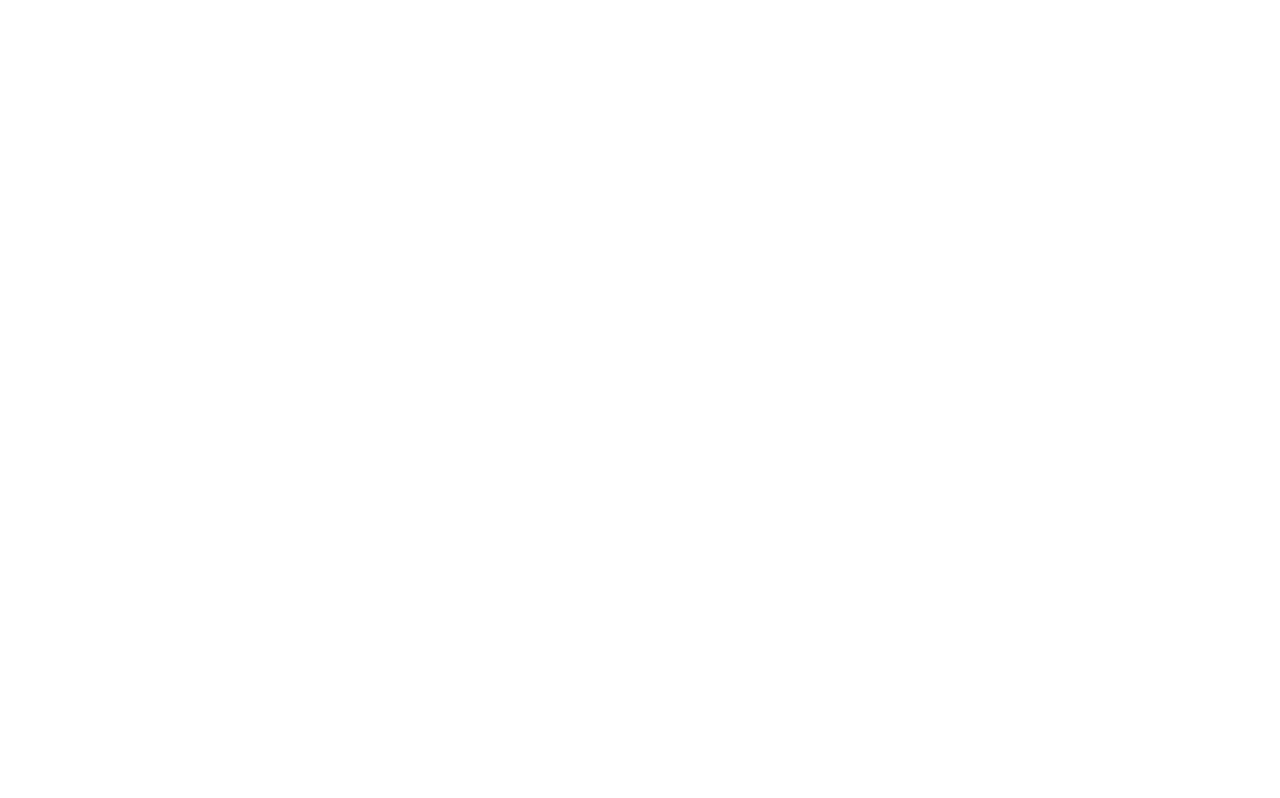
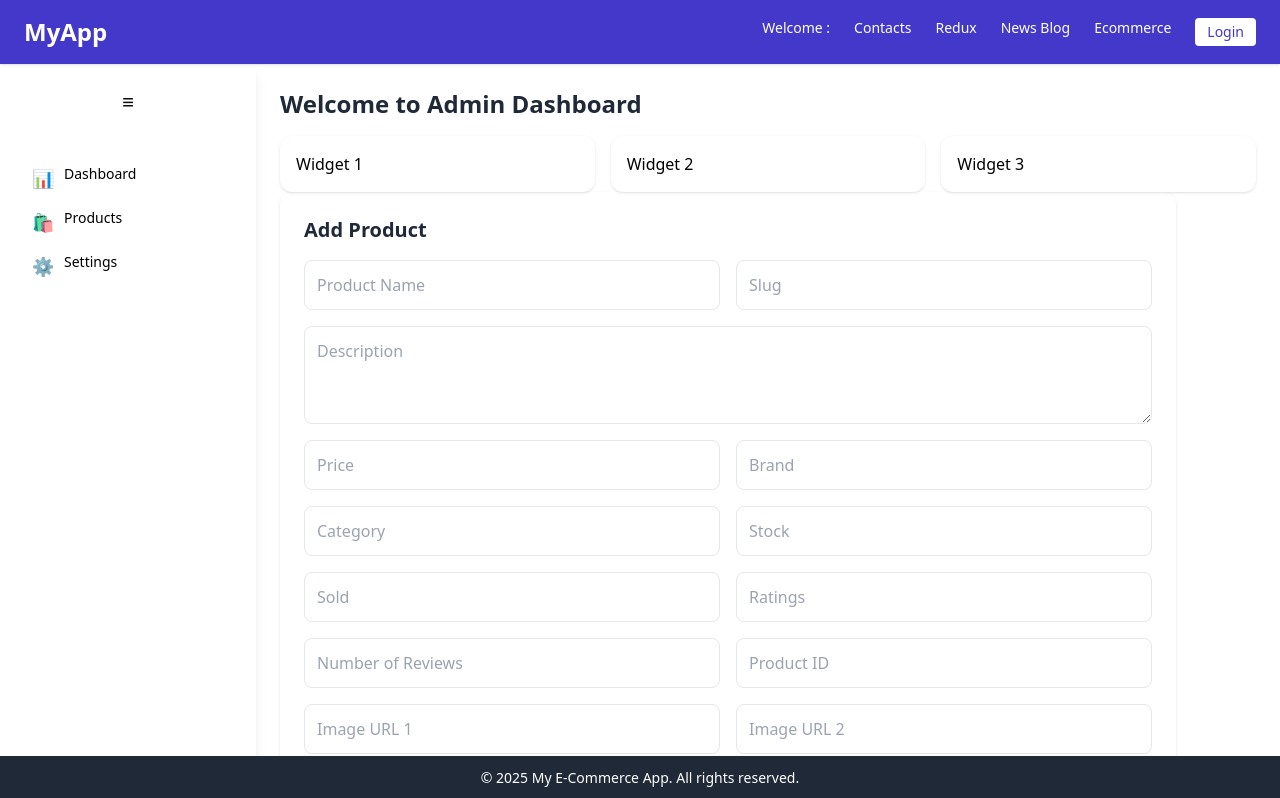
Before and after one commit to psbappa/node-services, a React (Vite) app in the folder client/: page /admin-dashboard in a window 1280 px wide. Before the commit this address had no page. Shown: the top 798 px of the page. Built offline with nearby package versions, Linux system fonts and the light colour scheme.

Commit message:
[FEATURE Working admin dashboard component]

```diff
--- a/client/src/App.jsx
+++ b/client/src/App.jsx
@@ -12,6 +12,7 @@
 import Layout from "./components/Layout";
 import 'aos/dist/aos.css';
 import Ecommerce from './components/Ecommerce/index'
+import AdminDashboard from './components/Ecommerce/AdminDashboard/index';
 
 function App() {
   const [theme, setTheme] = useState("light");
@@ -38,6 +39,7 @@
               <Route path="redux" element={<ReduxComponent />} />
               <Route path="/news-feed" element={<NewsFeed />} />
               <Route path="/eCommerce" element={<Ecommerce />} />
+              <Route path="/admin-dashboard" element={<AdminDashboard />} />
               <Route
                 path="/dashboard"
                 element={
--- a/client/src/auth.js
+++ b/client/src/auth.js
@@ -12,8 +12,8 @@
 
 export const getUser = () => {
   const token = getToken();
+  // console.log(userId);
   if (!token) return null;
   const payload = token.split(".")[1];
-  // console.log(JSON.parse(atob(payload)));
   return JSON.parse(atob(payload));
 };
--- /dev/null
+++ b/client/src/components/Ecommerce/AdminDashboard/index.jsx
@@ -0,0 +1,141 @@
+import React, { useState } from 'react';
+import { BrowserRouter as Router, Routes, Route, NavLink } from "react-router-dom";
+
+const SidebarItem = ({ icon, label, active, sidebarOpen }) => (
+  <NavLink
+    className={`flex items-center gap-3 px-4 py-2 cursor-pointer rounded-lg transition-all duration-200 hover:bg-purple-100 dark:hover:bg-purple-700 ${
+      active ? "bg-gray-200" : ""
+    }`}
+  >
+    <span className="w-5 h-5 text-lg">{icon}</span>
+    {sidebarOpen && <span className="text-sm font-medium">{label}</span>}
+  </NavLink>
+);
+
+export default function index() {
+  const [sidebarOpen, setSidebarOpen] = useState(true);
+  const [product, setProduct] = useState({
+    name: '',
+    description: '',
+    price: '',
+    brand: '',
+    category: '',
+    stock: '',
+    sold: '',
+    ratings: '',
+    numReviews: '',
+    images: ['', ''],
+    featured: false,
+    tags: ['', '', '', ''],
+    isActive: true,
+    productId: '',
+    slug: ''
+  });
+
+  const handleChange = (e) => {
+    const { name, value, type, checked } = e.target;
+    const val = type === "checkbox" ? checked : value;
+    setProduct((prev) => ({ ...prev, [name]: val }));
+  };
+
+  const handleArrayChange = (e, key, index) => {
+    const newArray = [...product[key]];
+    newArray[index] = e.target.value;
+    setProduct((prev) => ({ ...prev, [key]: newArray }));
+  };
+
+  const handleSubmit = (e) => {
+    e.preventDefault();
+    console.log("Product Added:", product);
+    // Reset form or further process
+  };
+
+  return (
+    <>
+      <div className="flex min-h-screen">
+        {/* Sidebar */}
+        <aside
+          className={`${
+            sidebarOpen ? "w-64" : "w-16"
+          } bg-white shadow-lg transition-all duration-300 p-4 flex flex-col gap-2`}
+        >
+          <button
+            onClick={() => setSidebarOpen(!sidebarOpen)}
+            className="mb-6 flex items-center justify-center p-2 rounded-lg hover:bg-gray-200 dark:hover:bg-gray-700"
+          >
+            <span className="text-xl font-bold">≡</span>
+          </button>
+          <SidebarItem icon="📊" label="Dashboard" to="/admin-dashboard" sidebarOpen={sidebarOpen} />
+          <SidebarItem icon="🛍️" label="Products" to="/admin-dashboard/products" sidebarOpen={sidebarOpen} />
+          <SidebarItem icon="⚙️" label="Settings" to="/admin-dashboard/settings" sidebarOpen={sidebarOpen} />
+          {/* <SidebarItem icon="🚪" label="Logout" sidebarOpen={sidebarOpen} /> */}
+        </aside>
+
+        {/* Main Content */}
+        <main className="flex-1 p-6">
+          <h1 className="text-2xl font-bold text-gray-800 dark:text-white mb-4">
+            Welcome to Admin Dashboard
+          </h1>
+          {/* <Routes>
+            <Route path="/" element={<><Dashboard /><ProductForm /></>} />
+            <Route path="/users" element={<Users />} />
+            <Route path="/settings" element={<Settings />} />
+            <Route path="/logout" element={<Logout />} />
+          </Routes> */}
+          <div className="grid grid-cols-1 md:grid-cols-2 lg:grid-cols-3 gap-4">
+            <div className="bg-white p-4 rounded-xl shadow">Widget 1</div>
+            <div className="bg-white p-4 rounded-xl shadow">Widget 2</div>
+            <div className="bg-white p-4 rounded-xl shadow">Widget 3</div>
+          </div>
+
+          {/* Product Form */}
+          <div className="bg-white p-6 rounded-xl shadow max-w-4xl">
+            <h2 className="text-xl font-semibold mb-4 text-gray-800 dark:text-white">Add Product</h2>
+            <form onSubmit={handleSubmit} className="grid grid-cols-1 md:grid-cols-2 gap-4">
+              <input type="text" name="name" value={product.name} onChange={handleChange} placeholder="Product Name" className="p-3 rounded-lg border dark:text-white" required />
+              <input type="text" name="slug" value={product.slug} onChange={handleChange} placeholder="Slug" className="p-3 rounded-lg border dark:text-white" required />
+              <textarea name="description" value={product.description} onChange={handleChange} placeholder="Description" className="p-3 rounded-lg border dark:text-white col-span-2" rows="3"></textarea>
+              <input type="number" name="price" value={product.price} onChange={handleChange} placeholder="Price" className="p-3 rounded-lg border  dark:text-white" />
+              <input type="text" name="brand" value={product.brand} onChange={handleChange} placeholder="Brand" className="p-3 rounded-lg border  dark:text-white" />
+              <input type="text" name="category" value={product.category} onChange={handleChange} placeholder="Category" className="p-3 rounded-lg border  dark:text-white" />
+              <input type="number" name="stock" value={product.stock} onChange={handleChange} placeholder="Stock" className="p-3 rounded-lg border dark:text-white" />
+              <input type="number" name="sold" value={product.sold} onChange={handleChange} placeholder="Sold" className="p-3 rounded-lg border dark:text-white" />
+              <input type="number" name="ratings" value={product.ratings} onChange={handleChange} placeholder="Ratings" className="p-3 rounded-lg border dark:text-white" />
+              <input type="number" name="numReviews" value={product.numReviews} onChange={handleChange} placeholder="Number of Reviews" className="p-3 rounded-lg border dark:text-white" />
+              <input type="text" name="productId" value={product.productId} onChange={handleChange} placeholder="Product ID" className="p-3 rounded-lg border dark:text-white" />
+              {product.images.map((img, i) => (
+                <input
+                  key={i}
+                  type="text"
+                  placeholder={`Image URL ${i + 1}`}
+                  value={img}
+                  onChange={(e) => handleArrayChange(e, 'images', i)}
+                  className="p-3 rounded-lg border dark:text-white"
+                />
+              ))}
+              {product.tags.map((tag, i) => (
+                <input
+                  key={i}
+                  type="text"
+                  placeholder={`Tag ${i + 1}`}
+                  value={tag}
+                  onChange={(e) => handleArrayChange(e, 'tags', i)}
+                  className="p-3 rounded-lg border dark:text-white"
+                />
+              ))}
+              <label className="flex items-center gap-2">
+                <input type="checkbox" name="featured" checked={product.featured} onChange={handleChange} /> Featured
+              </label>
+              <label className="flex items-center gap-2">
+                <input type="checkbox" name="isActive" checked={product.isActive} onChange={handleChange} /> Active
+              </label>
+              <button type="submit" className="bg-blue-600 text-white py-2 px-4 rounded-lg hover:bg-blue-700 transition col-span-2">
+                Add Product
+              </button>
+            </form>
+          </div>
+        </main>
+      </div>
+    </>
+  )
+}
--- a/client/src/components/Header.jsx
+++ b/client/src/components/Header.jsx
@@ -1,4 +1,4 @@
-import React from "react";
+import React, { useEffect } from "react";
 import { Link as ScrollLink } from "react-scroll";
 import { Link, useLocation, useNavigate } from "react-router-dom";
 import { motion } from "framer-motion";
@@ -7,16 +7,16 @@
 
 const Header = () => {
   const user = getUser();
-  console.log(user);
+  // console.log(user);
   const location = useLocation();
   const navigate = useNavigate();
 
   const isLanding = location.pathname === "/";
 
   const handleLogout = () => {
-      logout();
-      navigate("/");
-    };
+    logout();
+    navigate("/");
+  };
 
   return (
     <>
@@ -79,6 +79,8 @@
               </>
             )}  */}
 
+
+
             <span>Welcome :</span>
             <Link to="/junky-bunky">Contacts</Link>
             <Link to="/redux">Redux</Link>
@@ -86,6 +88,7 @@
             <Link to="/eCommerce">Ecommerce</Link>
             {user ? (
               <>
+                <Link to="/admin-dashboard">Admin Dashboard</Link>
                 <button onClick={handleLogout} className="text-red-500 underline">
                     Logout
                 </button>
--- a/client/src/pages/Login.jsx
+++ b/client/src/pages/Login.jsx
@@ -2,18 +2,22 @@
 import { useState } from "react";
 import { Link, useNavigate } from "react-router-dom";
 import axios from "../api";
-import { setToken } from "../auth";
+import { getUser, setToken } from "../auth";
 
 export default function Login() {
   const [email, setEmail] = useState("");
   const [password, setPassword] = useState("");
   const navigate = useNavigate();
   const [error, setError] = useState("");
+  const user = getUser();
+  console.log('Login component: ', user);
+
 
   const handleSubmit = async (e) => {
     e.preventDefault();
     try {
       // const res = await axios.post("/auth/login", { email, password });
+
       const res = await axios.post("http://localhost:5000/api/auth/login", {
         email,
         password,
```
